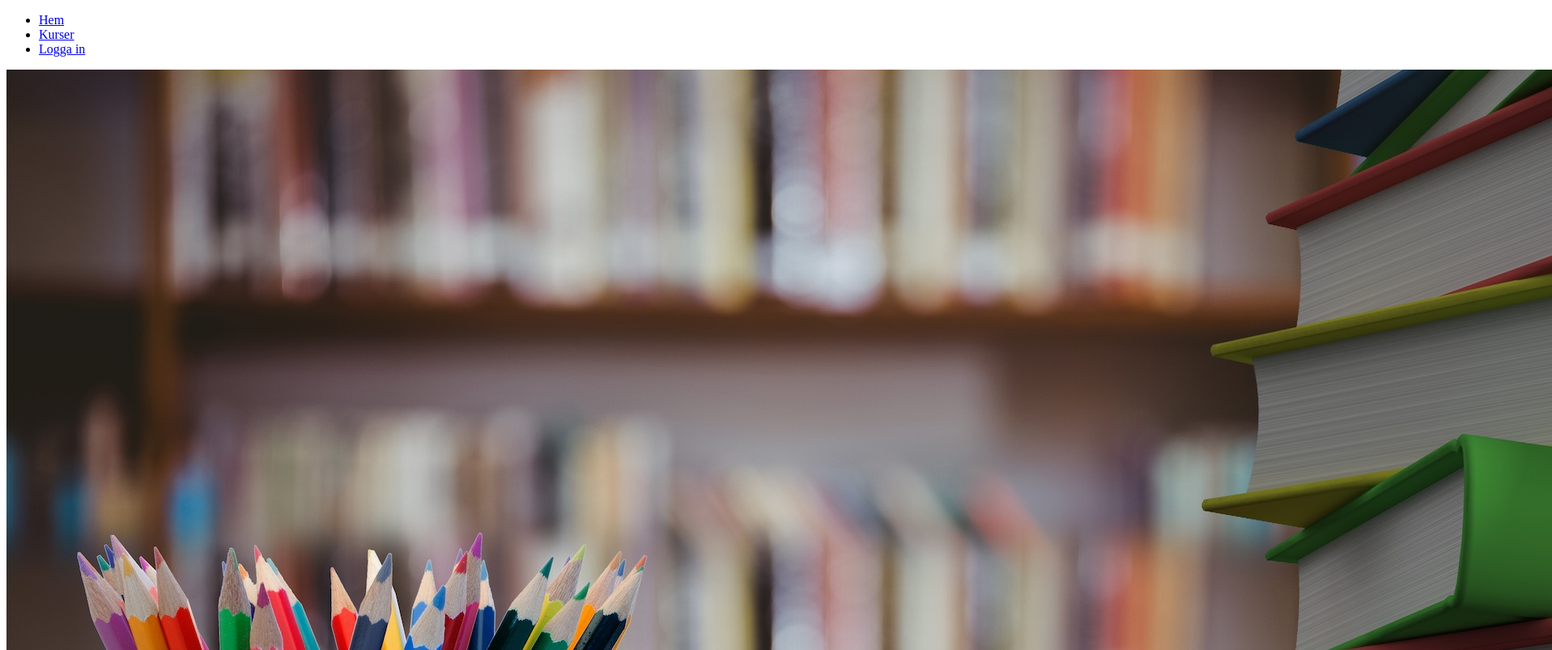
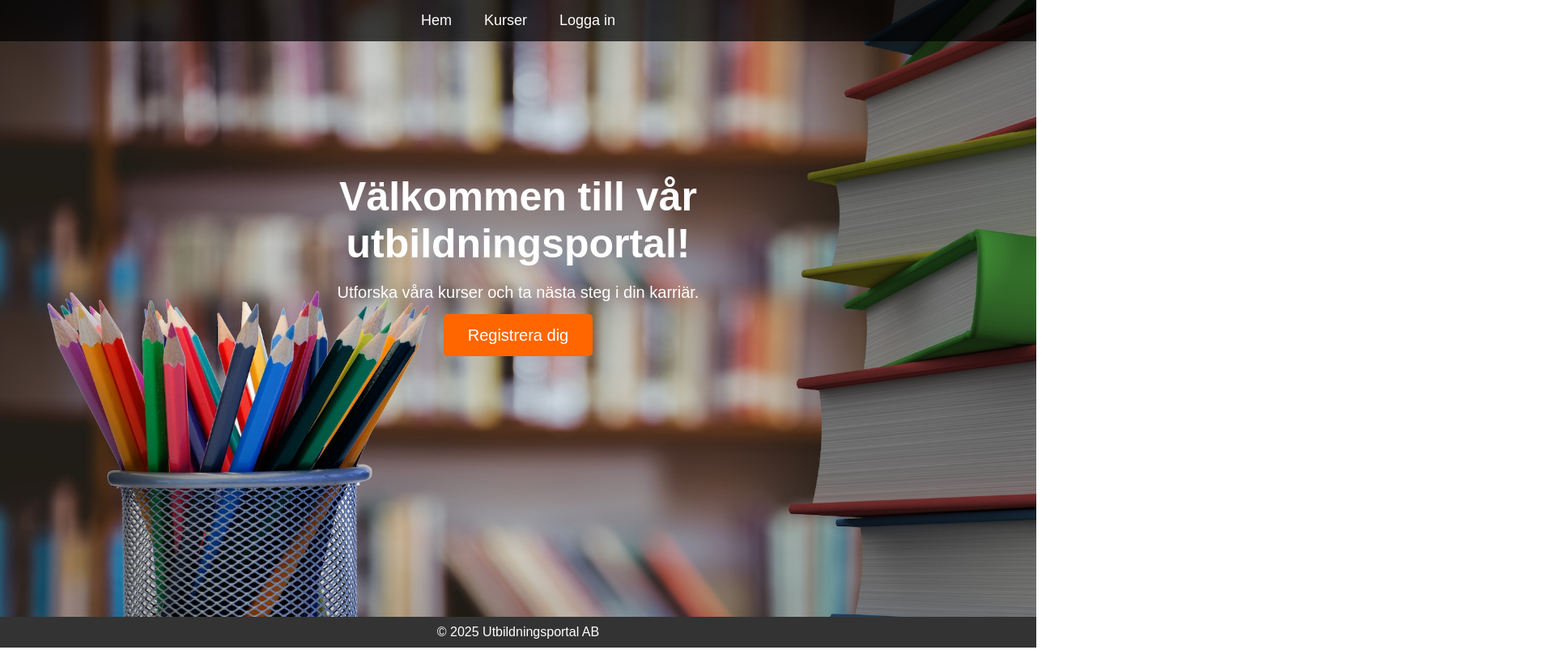
Before and after one commit to NiklasNilsson79/Westcoast_Education, a website: page index.html in a window 1280 px wide. Shown: the top 803 px of the page at 81% size, 1917 px wide, since content can reach past the window. Drawn offline with Linux system fonts and the light colour scheme.

Commit message:
new changes

```diff
--- a/index.html
+++ b/index.html
@@ -3,7 +3,7 @@
   <head>
     <meta charset="UTF-8" />
     <meta name="viewport" content="width=device-width, initial-scale=1.0" />
-    <title>Start - Utbildningsportal</title>
+    <title>Utbildningsportal</title>
     <link rel="stylesheet" href="./src/styles/styles.css" />
   </head>
 
@@ -11,8 +11,8 @@
     <!-- Navigeringsmeny -->
     <nav>
       <ul>
-        <li><a href="#">Hem</a></li>
-        <li><a href="#">Kurser</a></li>
+        <li><a href="index.html">Hem</a></li>
+        <li><a href="courses.html">Kurser</a></li>
         <li><a href="#">Logga in</a></li>
       </ul>
     </nav>
--- /dev/null
+++ b/src/styles/courses.css
@@ -0,0 +1,144 @@
+nav {
+  background-color: rgba(0, 0, 0, 0.7);
+  position: absolute;
+  top: 0;
+  width: 100%;
+  padding: 15px;
+  text-align: center;
+  z-index: 2;
+}
+
+nav ul {
+  list-style: none;
+  display: flex;
+  justify-content: center;
+}
+
+nav ul li {
+  margin: 0 20px;
+}
+
+nav ul li a {
+  color: white;
+  text-decoration: none;
+  font-size: 18px;
+}
+
+/* Lista för kurser */
+#courses {
+  margin: 20px auto;
+  width: 80%;
+  max-width: 1000px;
+  list-style: none;
+  padding: 0;
+  display: grid;
+  grid-template-columns: repeat(auto-fit, minmax(250px, 1fr));
+  gap: 20px;
+}
+
+#courses li {
+  background-color: #f9f9f9;
+  padding: 15px;
+  border-radius: 8px;
+  box-shadow: 0 4px 6px rgba(0, 0, 0, 0.1);
+  display: flex;
+  flex-direction: column;
+  align-items: center;
+  text-align: center;
+}
+
+#courses img {
+  width: 100%;
+  height: auto;
+  border-radius: 8px;
+  margin-bottom: 15px;
+}
+
+#courses h3 {
+  font-size: 18px;
+  margin: 10px 0;
+}
+
+#courses p {
+  font-size: 14px;
+  color: #666;
+}
+
+/* Formulär */
+form {
+  width: 80%;
+  max-width: 500px;
+  margin: 20px auto;
+  background-color: #f4f4f4;
+  padding: 20px;
+  border-radius: 8px;
+  box-shadow: 0 4px 6px rgba(0, 0, 0, 0.1);
+}
+
+form label {
+  display: block;
+  font-size: 14px;
+  margin-bottom: 5px;
+  color: #333;
+}
+
+form input,
+form select,
+form textarea {
+  width: 100%;
+  padding: 10px;
+  margin-bottom: 15px;
+  border: 1px solid #ccc;
+  border-radius: 5px;
+}
+
+form button {
+  background-color: #007bff;
+  color: white;
+  padding: 10px 20px;
+  font-size: 16px;
+  border: none;
+  border-radius: 5px;
+  cursor: pointer;
+  transition: background-color 0.3s;
+}
+
+form button:hover {
+  background-color: #0056b3;
+}
+
+/* Knappar */
+#delete,
+#update {
+  margin: 10px;
+  padding: 10px 15px;
+  background-color: #dc3545;
+  color: white;
+  border: none;
+  border-radius: 5px;
+  cursor: pointer;
+  transition: background-color 0.3s;
+}
+
+#delete:hover,
+#update:hover {
+  background-color: #a71d2a;
+}
+
+#update {
+  background-color: #28a745;
+}
+
+#update:hover {
+  background-color: #1e7e34;
+}
+
+/* Footer */
+footer {
+  background-color: #333;
+  color: white;
+  text-align: center;
+  padding: 10px;
+  margin-top: auto;
+  z-index: 2;
+}
--- a/src/styles/styles.css
+++ b/src/styles/styles.css
@@ -1,108 +1,116 @@
-/* Lista för kurser */
-#courses {
-  margin: 20px auto;
-  width: 80%;
-  max-width: 1000px;
-  list-style: none;
+/* Grundläggande stil för hela sidan */
+* {
+  margin: 0;
   padding: 0;
-  display: grid;
-  grid-template-columns: repeat(auto-fit, minmax(250px, 1fr));
-  gap: 20px;
+  box-sizing: border-box;
 }
 
-#courses li {
-  background-color: #f9f9f9;
-  padding: 15px;
-  border-radius: 8px;
-  box-shadow: 0 4px 6px rgba(0, 0, 0, 0.1);
+body {
+  font-family: Arial, sans-serif;
+  height: 100vh;
   display: flex;
   flex-direction: column;
-  align-items: center;
-  text-align: center;
 }
 
-#courses img {
+nav {
+  background-color: rgba(0, 0, 0, 0.7);
+  position: absolute;
+  top: 0;
   width: 100%;
-  height: auto;
-  border-radius: 8px;
-  margin-bottom: 15px;
+  padding: 15px;
+  text-align: center;
+  z-index: 2;
 }
 
-#courses h3 {
-  font-size: 18px;
-  margin: 10px 0;
+nav ul {
+  list-style: none;
+  display: flex;
+  justify-content: center;
 }
 
-#courses p {
-  font-size: 14px;
-  color: #666;
+nav ul li {
+  margin: 0 20px;
 }
 
-/* Formulär */
-form {
-  width: 80%;
-  max-width: 500px;
-  margin: 20px auto;
-  background-color: #f4f4f4;
-  padding: 20px;
-  border-radius: 8px;
-  box-shadow: 0 4px 6px rgba(0, 0, 0, 0.1);
+nav ul li a {
+  color: white;
+  text-decoration: none;
+  font-size: 18px;
 }
 
-form label {
-  display: block;
-  font-size: 14px;
-  margin-bottom: 5px;
-  color: #333;
+.hero-text {
+  position: absolute;
+  top: 40%;
+  left: 50%;
+  transform: translate(-50%, -50%);
+  z-index: 2;
+  text-align: center;
+  color: white;
 }
 
-form input,
-form select,
-form textarea {
+.hero-image {
+  position: absolute;
+  top: 0;
+  left: 0;
   width: 100%;
-  padding: 10px;
-  margin-bottom: 15px;
-  border: 1px solid #ccc;
-  border-radius: 5px;
+  height: 100%;
+  z-index: 1;
 }
 
-form button {
-  background-color: #007bff;
+.hero-content {
+  max-width: 800px;
+  padding: 20px;
+}
+
+.hero h1 {
+  font-size: 50px;
+  margin-bottom: 20px;
+}
+
+.hero p {
+  font-size: 20px;
+  margin-bottom: 30px;
+}
+
+.cta-button {
+  background-color: #ff6600;
   color: white;
-  padding: 10px 20px;
-  font-size: 16px;
-  border: none;
+  padding: 15px 30px;
+  font-size: 20px;
+  text-decoration: none;
   border-radius: 5px;
-  cursor: pointer;
   transition: background-color 0.3s;
 }
 
-form button:hover {
-  background-color: #0056b3;
+.cta-button:hover {
+  background-color: #e65c00;
 }
 
-/* Knappar */
-#delete,
-#update {
-  margin: 10px;
-  padding: 10px 15px;
-  background-color: #dc3545;
+/* Footer */
+footer {
+  background-color: #333;
   color: white;
-  border: none;
+  text-align: center;
+  padding: 10px;
+  margin-top: auto;
+  z-index: 2;
+}
+
+.course-section {
+  margin-top: 50px;
+  text-align: block;
+  font-family: Arial, sans-serif;
+  background-color: #486ad7;
+  padding: 20px;
+  display: flex;
+}
+
+.new-course {
+  background-color: #ff6600;
+  color: white;
+  padding: 15px 30px;
+  font-size: 20px;
+  text-decoration: none;
   border-radius: 5px;
-  cursor: pointer;
   transition: background-color 0.3s;
 }
-
-#delete:hover,
-#update:hover {
-  background-color: #a71d2a;
-}
-
-#update {
-  background-color: #28a745;
-}
-
-#update:hover {
-  background-color: #1e7e34;
-}
```
Also changed, not shown: courses.html (+14 -1 lines), db.json (+0 -14 lines).
